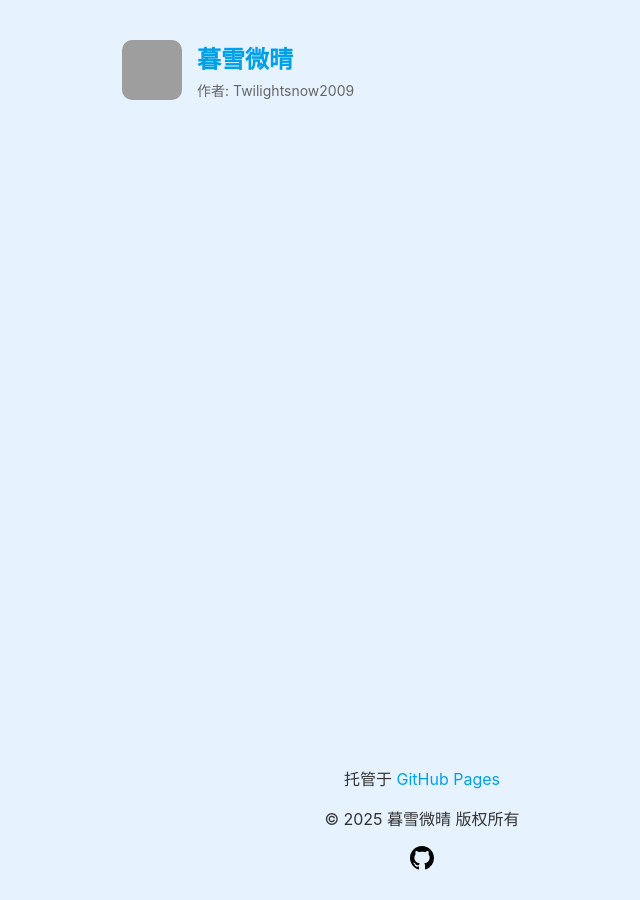
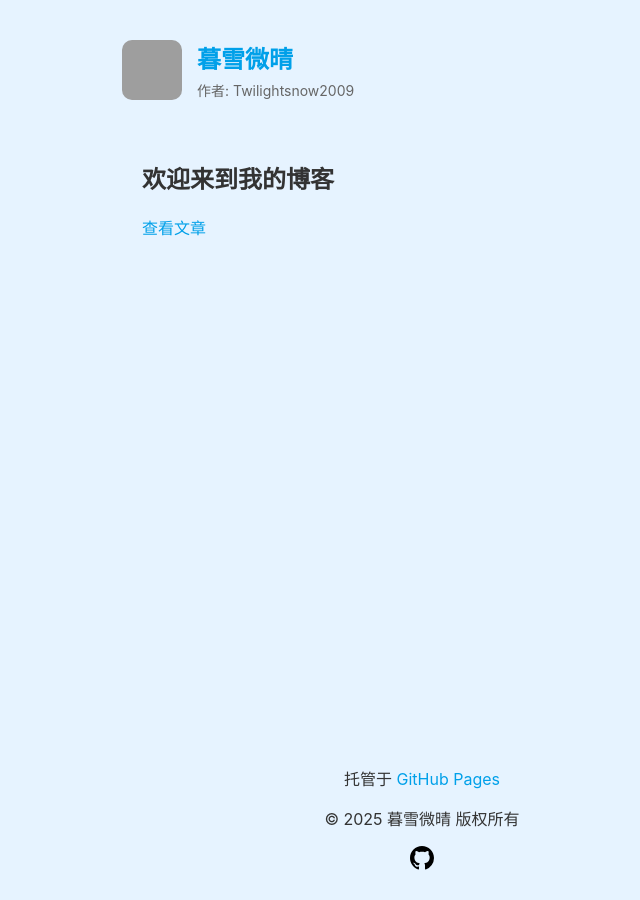
Before and after one commit to Twilightsnow2009/DYSYZX, a Jekyll site: the page index.html, which Jekyll copies as it is, in a window 1280 px wide. Shown: the whole page, without its empty margins (218-858 px from the left). Built offline with Jekyll 4.4.1, drawn with Linux system fonts in a browser that asks for light colours; grey boxes are pictures that could not be loaded.

Commit message:
Update index.html

```diff
--- a/index.html
+++ b/index.html
@@ -88,7 +88,10 @@
         <p>作者: Twilightsnow2009</p>
       </div>
     </div>
-
+    <div class="container">
+  <h2>欢迎来到我的博客</h2>
+  <a href="{{ '/posts.html' | relative_url }}">查看文章</a>
+    </div>
     <div class="footer">
       <div class="footer-item">
         <p>托管于 <a href="https://pages.github.com/" target="_blank">GitHub Pages</a></p>
```
